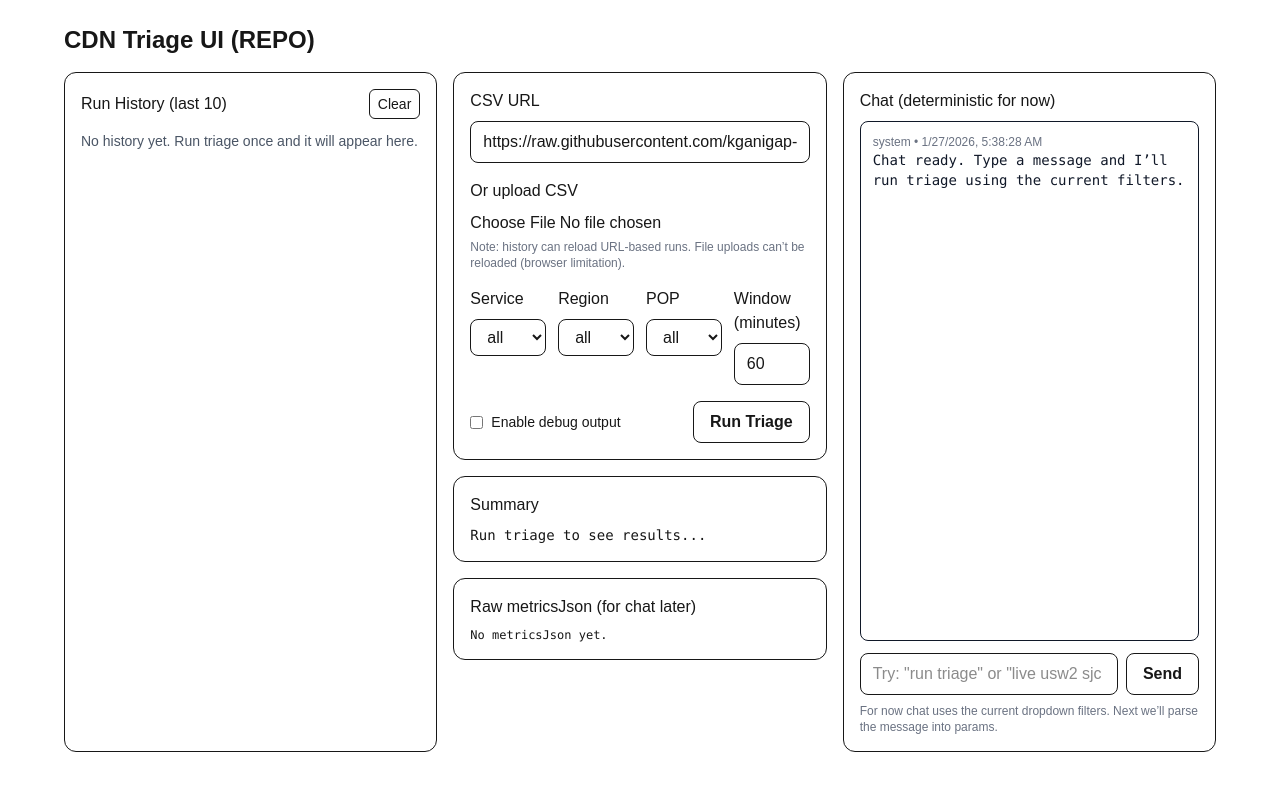
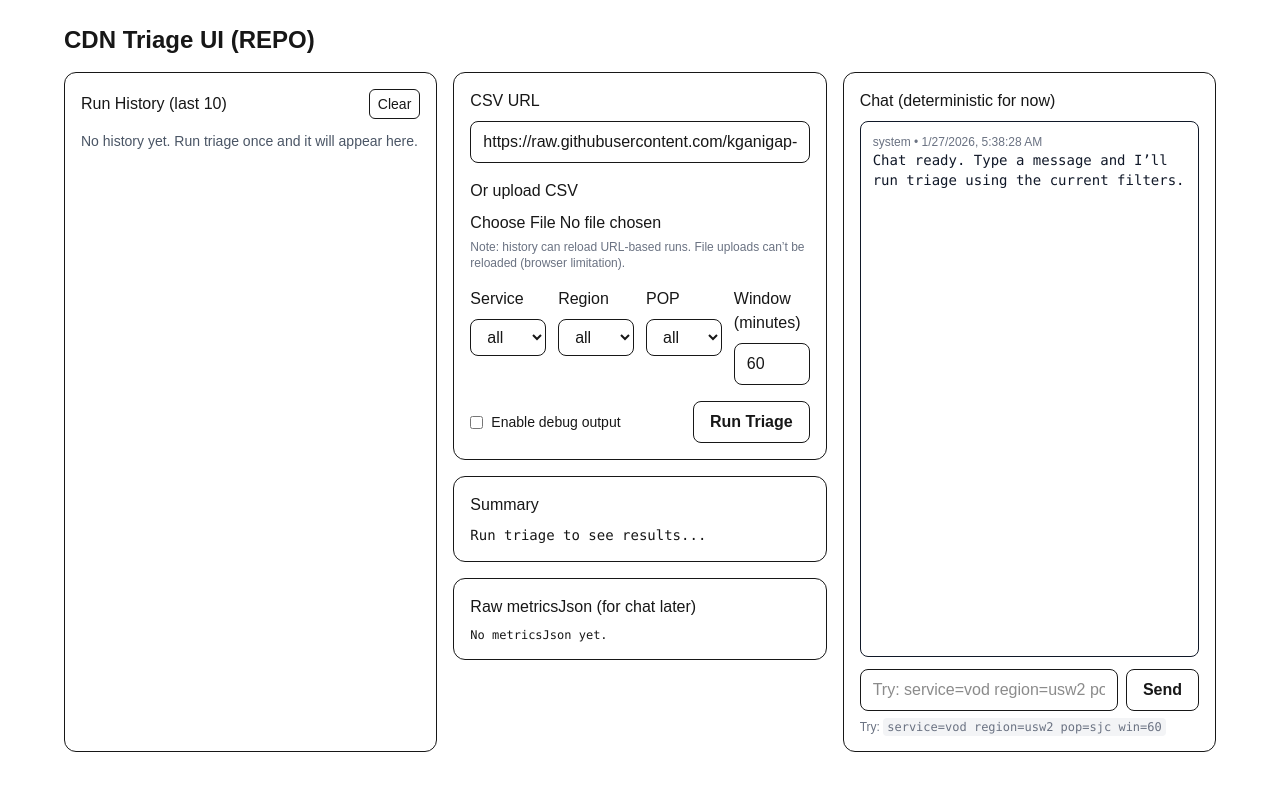
Before and after one commit to kganigap-291992/cdn-triage-bot, a Next.js app in the folder ui/: page / in a window 1280 px wide. Shown: the top 790 px of the page. Built offline with nearby package versions, Linux system fonts and the light colour scheme.

Commit message:
Adding helper function

```diff
--- a/ui/app/page.tsx
+++ b/ui/app/page.tsx
@@ -36,6 +36,42 @@ type ChatMsg = {
   ts: string;
 };
 
+function normalizeText(s: string) {
+  return (s || "").trim().toLowerCase();
+}
+
+function isGreetingOrSmalltalk(s: string) {
+  const t = normalizeText(s);
+  if (!t) return true;
+
+  if (t.length <= 3) return ["hi", "hey", "yo", "ok", "k"].includes(t);
+
+  const patterns = [
+    /^hi\b/,
+    /^hey\b/,
+    /^hello\b/,
+    /^yo\b/,
+    /^thanks\b/,
+    /^thank you\b/,
+    /^good (morning|afternoon|evening)\b/,
+    /^how are you\b/,
+    /^sup\b/,
+    /^what'?s up\b/,
+  ];
+
+  return patterns.some((p) => p.test(t));
+}
+
+function looksLikeTriageQuery(s: string) {
+  const t = normalizeText(s);
+  if (!t) return false;
+
+  if (t.includes("=")) return true;
+
+  const keywords = ["service", "region", "pop", "win", "window", "errors", "p95", "p99", "ttms"];
+  return keywords.some((k) => t.includes(k));
+}
+
 export default function Home() {
   // Inputs
   const [csvUrl, setCsvUrl] = useState(DEFAULT_URL);
@@ -57,7 +93,7 @@ export default function Home() {
   const [history, setHistory] = useState<any[]>([]);
   const [selectedRunId, setSelectedRunId] = useState<string | null>(null);
 
-  // Chat (Phase B1 - visual controller)
+  // Chat
   const [chatInput, setChatInput] = useState("");
   const [messages, setMessages] = useState<ChatMsg[]>([
     {
@@ -97,17 +133,13 @@ export default function Home() {
 
     const totalRequests = Number(metricsJson.totalRequests) || 0;
 
-    const p95TtmsMs =
-      metricsJson.p95TtmsMs == null ? null : Number(metricsJson.p95TtmsMs);
-
-    const p99TtmsMs =
-      metricsJson.p99TtmsMs == null ? null : Number(metricsJson.p99TtmsMs);
+    const p95TtmsMs = metricsJson.p95TtmsMs == null ? null : Number(metricsJson.p95TtmsMs);
+    const p99TtmsMs = metricsJson.p99TtmsMs == null ? null : Number(metricsJson.p99TtmsMs);
 
     const error5xxCount =
       metricsJson.error5xxCount == null ? null : Number(metricsJson.error5xxCount);
 
-    const errorRatePct =
-      metricsJson.errorRatePct == null ? null : Number(metricsJson.errorRatePct);
+    const errorRatePct = metricsJson.errorRatePct == null ? null : Number(metricsJson.errorRatePct);
 
     return { totalRequests, p95TtmsMs, p99TtmsMs, error5xxCount, errorRatePct };
   }, [metricsJson]);
@@ -210,10 +242,7 @@ export default function Home() {
         metricsJson: data.metricsJson || null,
       };
 
-      setHistory((prev) => {
-        const next = [run, ...prev];
-        return next.slice(0, MAX_HISTORY);
-      });
+      setHistory((prev) => [run, ...prev].slice(0, MAX_HISTORY));
     } catch (e: any) {
       setError(e?.message || "Something went wrong");
     } finally {
@@ -221,13 +250,36 @@ export default function Home() {
     }
   }
 
-  async function onSendChat() {
+  async function handleChatSend() {
     const text = chatInput.trim();
     if (!text) return;
 
+    if (loading) return;
+
+    // Record user message once
     addMsg("user", text);
     setChatInput("");
+    setError("");
 
+    // Guardrail: greetings / smalltalk
+    if (isGreetingOrSmalltalk(text)) {
+      addMsg(
+        "assistant",
+        "Hey! 👋 I can triage CDN logs.\n\nTry:\nservice=vod region=usw2 pop=sjc win=60"
+      );
+      return;
+    }
+
+    // Guardrail: not triage intent
+    if (!looksLikeTriageQuery(text)) {
+      addMsg(
+        "assistant",
+        "I didn’t see filters yet.\n\nTry:\nservice=vod region=usw2 pop=sjc win=60"
+      );
+      return;
+    }
+
+    // Parse key=value overrides
     const lower = text.toLowerCase();
 
     const svcMatch = lower.match(/\b(service|svc)\s*=\s*(all|live|vod)\b/);
@@ -236,8 +288,8 @@ export default function Home() {
     const winMatch = lower.match(/\b(win|window)\s*=\s*(\d+)\b/);
 
     const nextService = svcMatch ? svcMatch[2] : service;
-  const nextRegion = regionMatch ? regionMatch[1] : region;
-  const nextPop = popMatch ? popMatch[1] : pop;
+    const nextRegion = regionMatch ? regionMatch[2] : region;
+    const nextPop = popMatch ? popMatch[2] : pop;
     const nextWindow = winMatch ? Number(winMatch[2]) : windowMinutes;
 
     if (svcMatch) setService(nextService);
@@ -245,11 +297,17 @@ export default function Home() {
     if (popMatch) setPop(nextPop);
     if (winMatch) setWindowMinutes(nextWindow);
 
+    if (!canRun) {
+      addMsg("assistant", "Please upload a CSV or provide a CSV URL first.");
+      return;
+    }
+
     addMsg(
       "system",
-    `Running triage with svc=${nextService}, region=${nextRegion}, pop=${nextPop}, win=${nextWindow}m...`
+      `Running triage with svc=${nextService}, region=${nextRegion}, pop=${nextPop}, win=${nextWindow}m`
     );
 
+    setLoading(true);
     try {
       const data = await runTriageRequest({
         csvUrlArg: csvUrl,
@@ -263,6 +321,7 @@ export default function Home() {
 
       setSummaryText(data.summaryText || "");
       setMetricsJson(data.metricsJson || null);
+      setSelectedRunId(null);
 
       const run = {
         id: `${Date.now()}`,
@@ -284,7 +343,11 @@ export default function Home() {
 
       addMsg("assistant", data.summaryText || "(no summaryText)");
     } catch (e: any) {
-    addMsg("assistant", `Error: ${e?.message || "Something went wrong"}`);
+      const msg = e?.message || "Something went wrong";
+      setError(msg);
+      addMsg("assistant", `Error: ${msg}`);
+    } finally {
+      setLoading(false);
     }
   }
 
@@ -410,7 +473,8 @@ export default function Home() {
                     />
                     {file ? <div className="text-sm mt-1">Selected: {file.name}</div> : null}
                     <div className="text-xs text-gray-500 mt-1">
-                      Note: history can reload URL-based runs. File uploads can’t be reloaded (browser limitation).
+                      Note: history can reload URL-based runs. File uploads can’t be reloaded (browser
+                      limitation).
                     </div>
                   </div>
 
@@ -494,33 +558,18 @@ export default function Home() {
                 {/* Metric cards */}
                 {topMetrics ? (
                   <div className="grid grid-cols-2 md:grid-cols-4 gap-3">
-                    <MetricCard
-                      label="totalRequests"
-                      value={topMetrics.totalRequests.toLocaleString()}
-                    />
+                    <MetricCard label="totalRequests" value={topMetrics.totalRequests.toLocaleString()} />
                     <MetricCard
                       label="p95TtmsMs"
-                      value={
-                        topMetrics.p95TtmsMs == null
-                          ? "n/a"
-                          : `${Math.round(topMetrics.p95TtmsMs)} ms`
-                      }
+                      value={topMetrics.p95TtmsMs == null ? "n/a" : `${Math.round(topMetrics.p95TtmsMs)} ms`}
                     />
                     <MetricCard
                       label="p99TtmsMs"
-                      value={
-                        topMetrics.p99TtmsMs == null
-                          ? "n/a"
-                          : `${Math.round(topMetrics.p99TtmsMs)} ms`
-                      }
+                      value={topMetrics.p99TtmsMs == null ? "n/a" : `${Math.round(topMetrics.p99TtmsMs)} ms`}
                     />
                     <MetricCard
                       label="errorRate (5xx)"
-                      value={
-                        topMetrics.errorRatePct == null
-                          ? "n/a"
-                          : `${topMetrics.errorRatePct.toFixed(2)}%`
-                      }
+                      value={topMetrics.errorRatePct == null ? "n/a" : `${topMetrics.errorRatePct.toFixed(2)}%`}
                       sub={
                         topMetrics.error5xxCount == null
                           ? null
@@ -567,24 +616,35 @@ export default function Home() {
                 <div className="mt-3 flex gap-2">
                   <input
                     className="flex-1 rounded-lg border px-3 py-2"
-                    placeholder='Try: "run triage" or "live usw2 sjc last 60m" (parser later)'
+                    placeholder='Try: service=vod region=usw2 pop=sjc win=60'
                     value={chatInput}
                     onChange={(e) => setChatInput(e.target.value)}
                     onKeyDown={(e) => {
-                      if (e.key === "Enter") onSendChat();
+                      if (e.key === "Enter" && !e.shiftKey) {
+                        e.preventDefault();
+                        handleChatSend();
+                      }
                     }}
                   />
                   <button
                     className="rounded-lg border px-4 py-2 font-semibold"
-                    onClick={onSendChat}
+                    onClick={handleChatSend}
+                    disabled={loading}
                   >
                     Send
                   </button>
                 </div>
 
+                {/* helper line (small, muted, intentional) */}
+                {!chatInput ? (
                   <div className="text-xs text-gray-500 mt-2">
-                  For now chat uses the current dropdown filters. Next we’ll parse the message into params.
+                    Try: <code className="px-1 py-0.5 rounded bg-gray-100">service=vod region=usw2 pop=sjc win=60</code>
                   </div>
+                ) : (
+                  <div className="text-xs text-gray-500 mt-2">
+                    Enter sends • Shift+Enter for newline
+                  </div>
+                )}
               </div>
             </div>
           </section>
```
Lines whose indentation alone changed are shown as unchanged.
